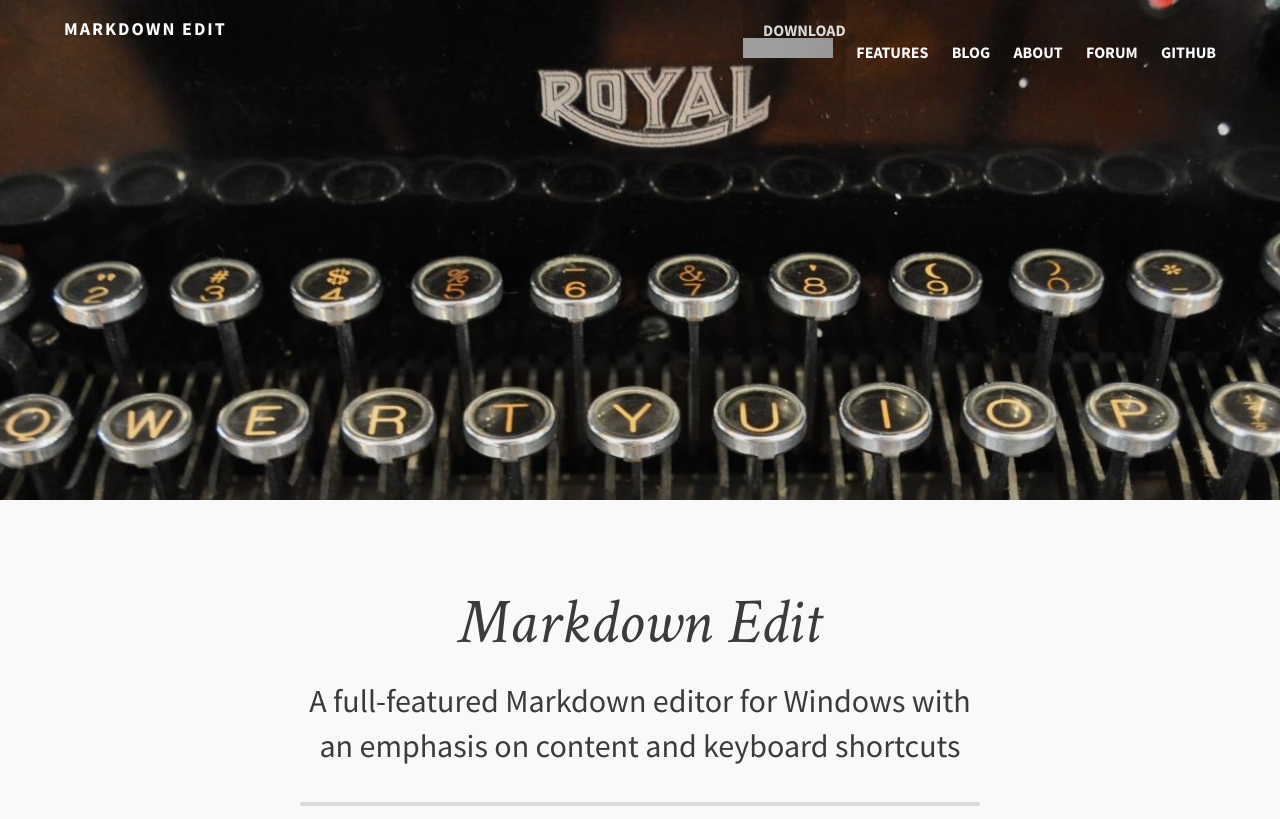
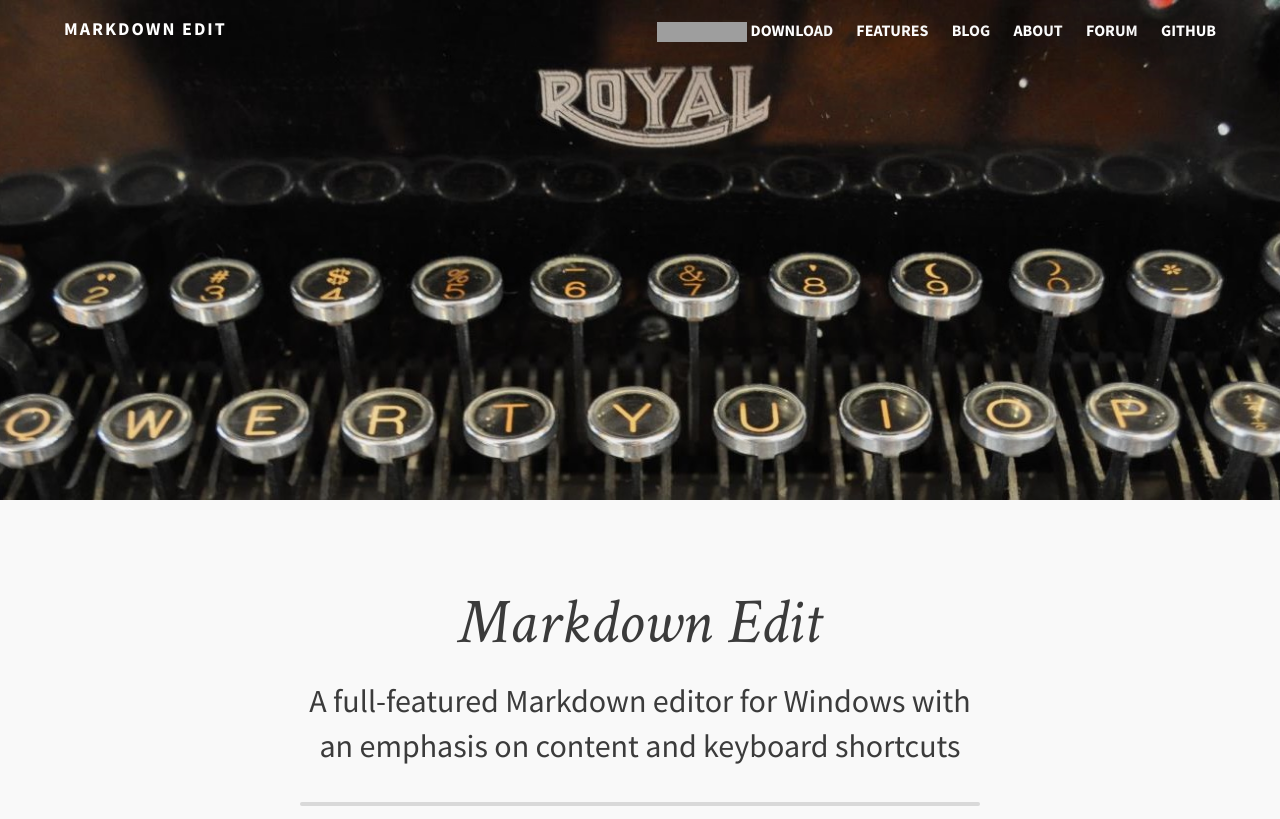
Before and after one commit to mike-ward/Markdown-Edit, a Jekyll site: the page built from index.md, in a window 1280 px wide. Shown: the top 819 px of the page. Built offline with Jekyll 4.4.1, drawn with Linux system fonts in a browser that asks for light colours; comment, search, counter and statistics services are not loaded; grey boxes are pictures that could not be loaded.

Commit message:
try badge again

```diff
--- a/_config.yml
+++ b/_config.yml
@@ -26,7 +26,7 @@ tools:
 # Links to include in top navigation
 # For external links add external: true
 links:
-  - title: "Download<br/><img src=https://img.shields.io/github/release/mike-ward/markdown-edit.svg?style=flat-square alt='' />"
+  - title: "<img src='https://img.shields.io/github/release/mike-ward/markdown-edit.svg?style=flat-square' style='vertical-align:middle' alt='' />&nbsp;Download"
     url: https://github.com/mike-ward/Markdown-Edit/releases/download/v1.18/MarkdownEditSetup.msi
     external: true
   - title: Features
```
